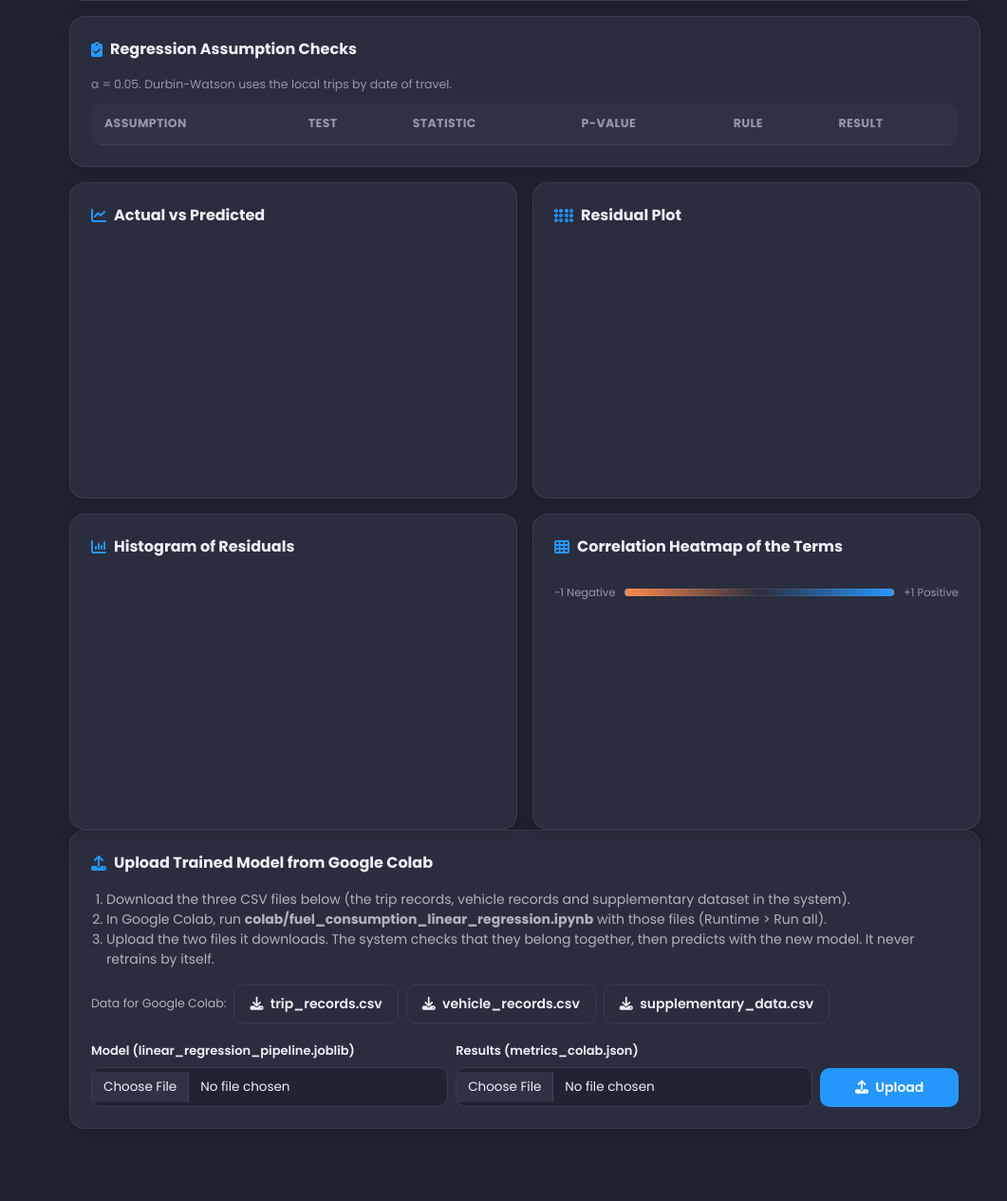
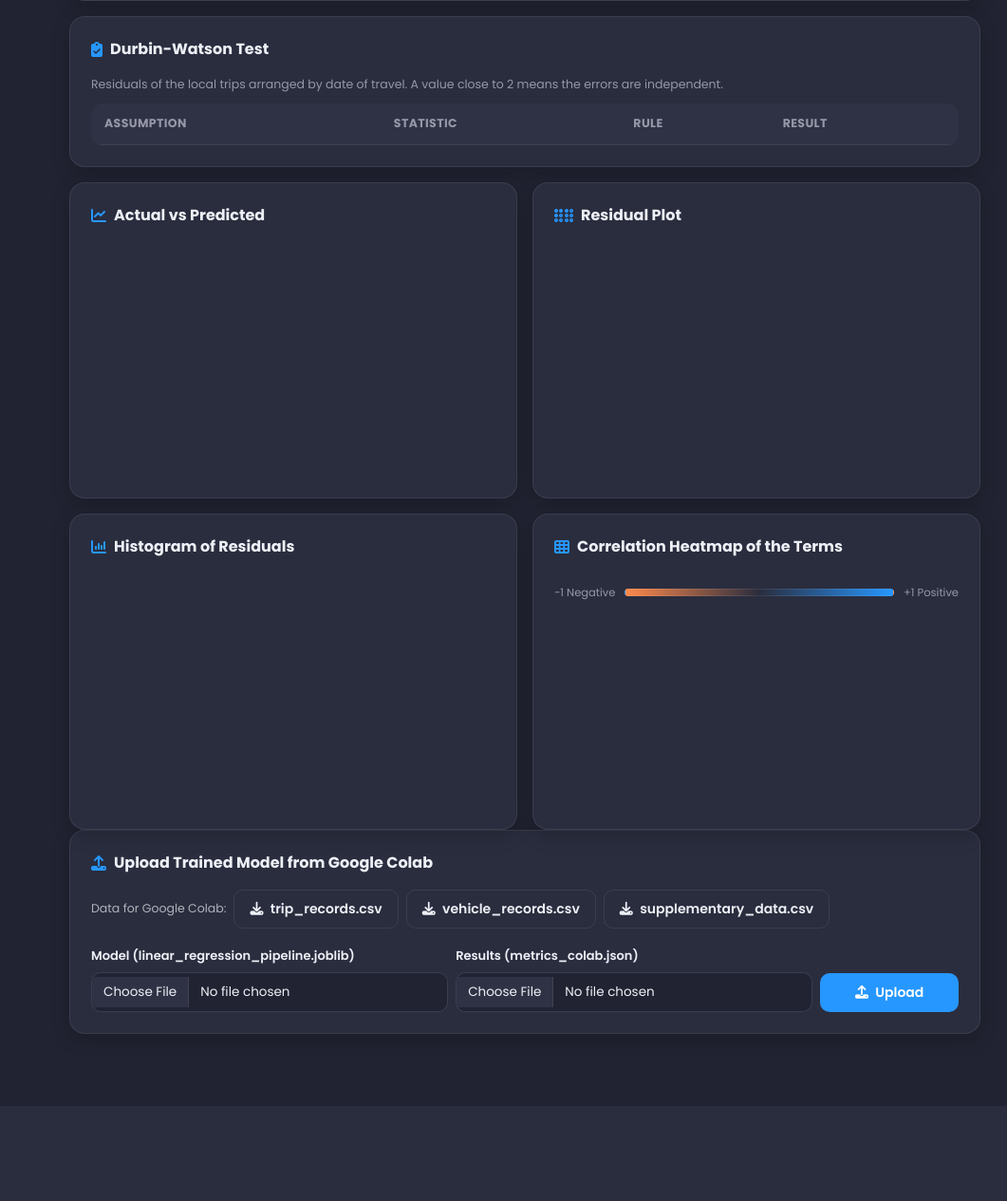
Before and after one commit to WARRENGANIA5/fleetfuel, a Flask app: template templates/model_performance.html in a window 1280 px wide. Shown: the part 914-2179 px from the top of the page at 95% size, without its empty margins (219-1280 px from the left). After the commit the page ends 2028 px from the top, so only its background shows below. Run offline with Flask 3, Linux system fonts and the light colour scheme; the visitor is signed in with stand-in values (Sample User, id 1); the template is opened without the code that fills it: most values are stand-ins (such as "Sample title", 1, 10 or a date in 2020); data that the repository does not hold is empty; a map, chart or similar area stays blank; some libraries are stand-ins or nearby versions.

Commit message:
Model Performance: show only what Chapter III reports
Statsmodels computes the VIF and the Durbin-Watson statistic in the
thesis, and the residual plot and histogram check the other assumptions,
so the RESET, Jarque-Bera and Breusch-Pagan rows are gone; the
assumption card is now the Durbin-Watson test. The upload card keeps the
data downloads and the form without the step list.

Co-Authored-By: Claude Opus 5.5 <noreply@anthropic.com>

```diff
--- a/templates/model_performance.html
+++ b/templates/model_performance.html
@@ -7,11 +7,6 @@
 {% macro upload_card() %}
 <div class="card-surface mb-3">
   <div class="section-title"><i class="fa-solid fa-upload text-primary"></i> Upload Trained Model from Google Colab</div>
-  <ol class="text-muted small mb-3 ps-3">
-    <li>Download the three CSV files below (the trip records, vehicle records and supplementary dataset in the system).</li>
-    <li>In Google Colab, run <strong>colab/fuel_consumption_linear_regression.ipynb</strong> with those files (Runtime &gt; Run all).</li>
-    <li>Upload the two files it downloads. The system checks that they belong together, then predicts with the new model. It never retrains by itself.</li>
-  </ol>
   <div class="d-flex flex-wrap gap-2 align-items-center mb-3" style="font-size:12.5px;">
     <span class="text-muted">Data for Google Colab:</span>
     <a class="btn btn-sm btn-outline-navy" href="{{ url_for('export_training_dataset', name='trip_records') }}">
@@ -106,13 +101,12 @@
   </div>
   <div class="col-12">
     <div class="card-surface h-100">
-      <div class="section-title"><i class="fa-solid fa-clipboard-check text-primary"></i> Regression Assumption Checks</div>
-      <p class="diag-note">α = <span id="diagAlpha">0.05</span>. Durbin-Watson uses the local trips by date of travel.</p>
+      <div class="section-title"><i class="fa-solid fa-clipboard-check text-primary"></i> Durbin-Watson Test</div>
+      <p class="diag-note">Residuals of the local trips arranged by date of travel. A value close to 2 means the errors are independent.</p>
       <div class="table-wrap"><table class="table-fleet diag-table">
-        <thead><tr><th>Assumption</th><th>Test</th><th>Statistic</th><th>p-value</th><th>Rule</th><th>Result</th></tr></thead>
+        <thead><tr><th>Assumption</th><th>Statistic</th><th>Rule</th><th>Result</th></tr></thead>
         <tbody id="diagBody"></tbody>
       </table></div>
-      <p class="diag-note mb-0" id="diagSummary"></p>
     </div>
   </div>
 </div>
@@ -329,19 +323,14 @@ function renderDiagnostics(m) {
   } else if (vifBody) {
     vifBody.innerHTML = '<tr><td colspan="4" class="text-muted">Not in the uploaded results.</td></tr>';
   }
-  const d = m.diagnostics;
+  // Only the Durbin-Watson statistic (the VIF has its own table above).
+  const dw = ((m.diagnostics || {}).tests || []).filter(function (t) { return t.key === 'independence'; })[0];
   const diagBody = document.getElementById('diagBody');
-  if (diagBody && d) {
-    document.getElementById('diagAlpha').textContent = d.alpha;
-    diagBody.innerHTML = d.tests.map(function (t) {
-      return '<tr title="' + escapeHtml(t.meaning) + '"><td>' + escapeHtml(t.assumption) + '</td><td>' + escapeHtml(t.test) + '</td><td>' + t.statistic +
-        '</td><td>' + (t.p_value == null ? '—' : (t.p_value < 0.0001 ? '&lt;0.0001' : t.p_value)) + '</td><td>' + escapeHtml(t.rule) + '</td><td>' +
-        badge(t.passed, 'Met', 'Not met') + '</td></tr>';
-    }).join('');
-    const met = d.tests.filter(function (t) { return t.passed; }).length;
-    document.getElementById('diagSummary').textContent = met + ' of ' + d.tests.length + ' assumptions met.';
+  if (diagBody && dw) {
+    diagBody.innerHTML = '<tr><td>' + escapeHtml(dw.assumption) + '</td><td>' + dw.statistic + '</td><td>' +
+      escapeHtml(dw.rule) + '</td><td>' + badge(dw.passed, 'Met', 'Not met') + '</td></tr>';
   } else if (diagBody) {
-    diagBody.innerHTML = '<tr><td colspan="6" class="text-muted">Not in the uploaded results.</td></tr>';
+    diagBody.innerHTML = '<tr><td colspan="4" class="text-muted">Not in the uploaded results.</td></tr>';
   }
 }
 
```
